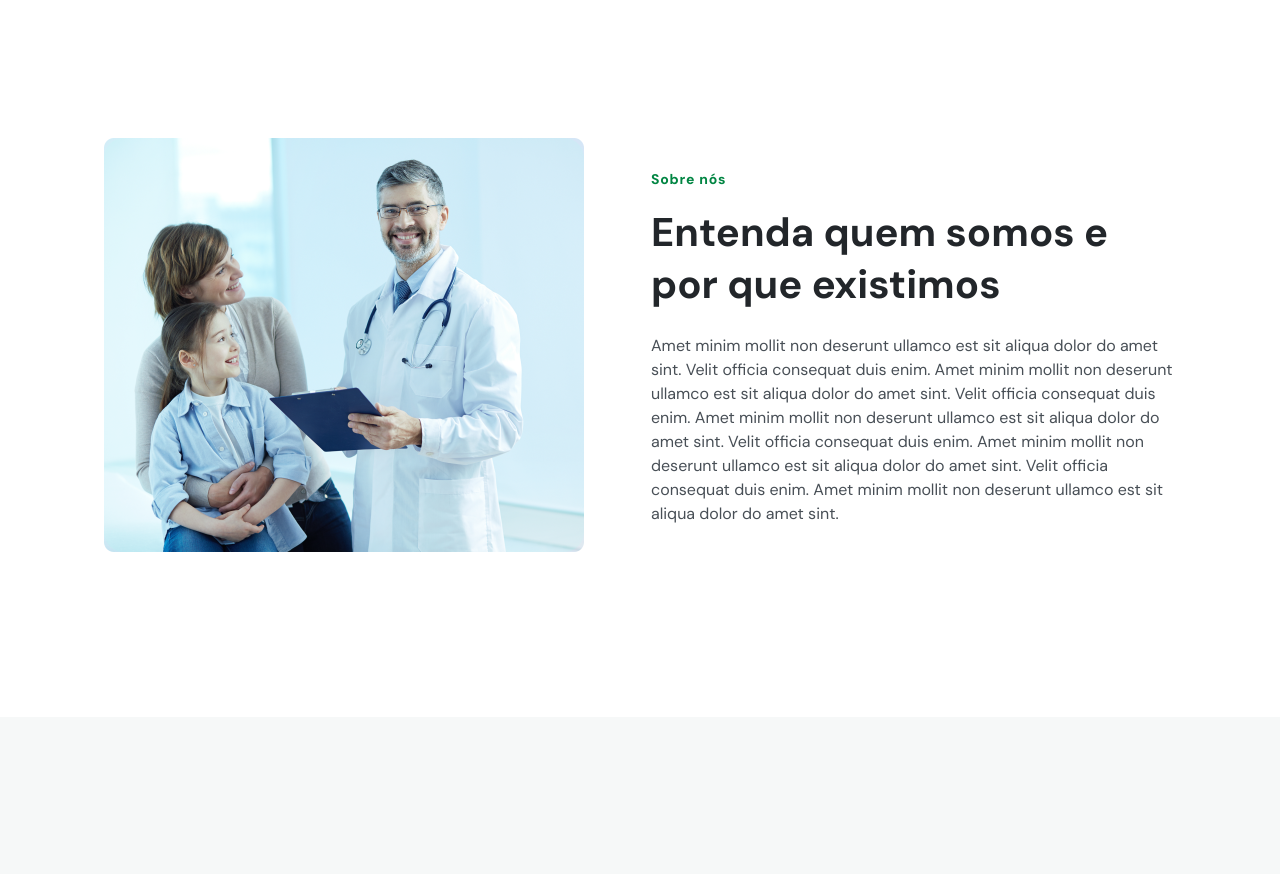
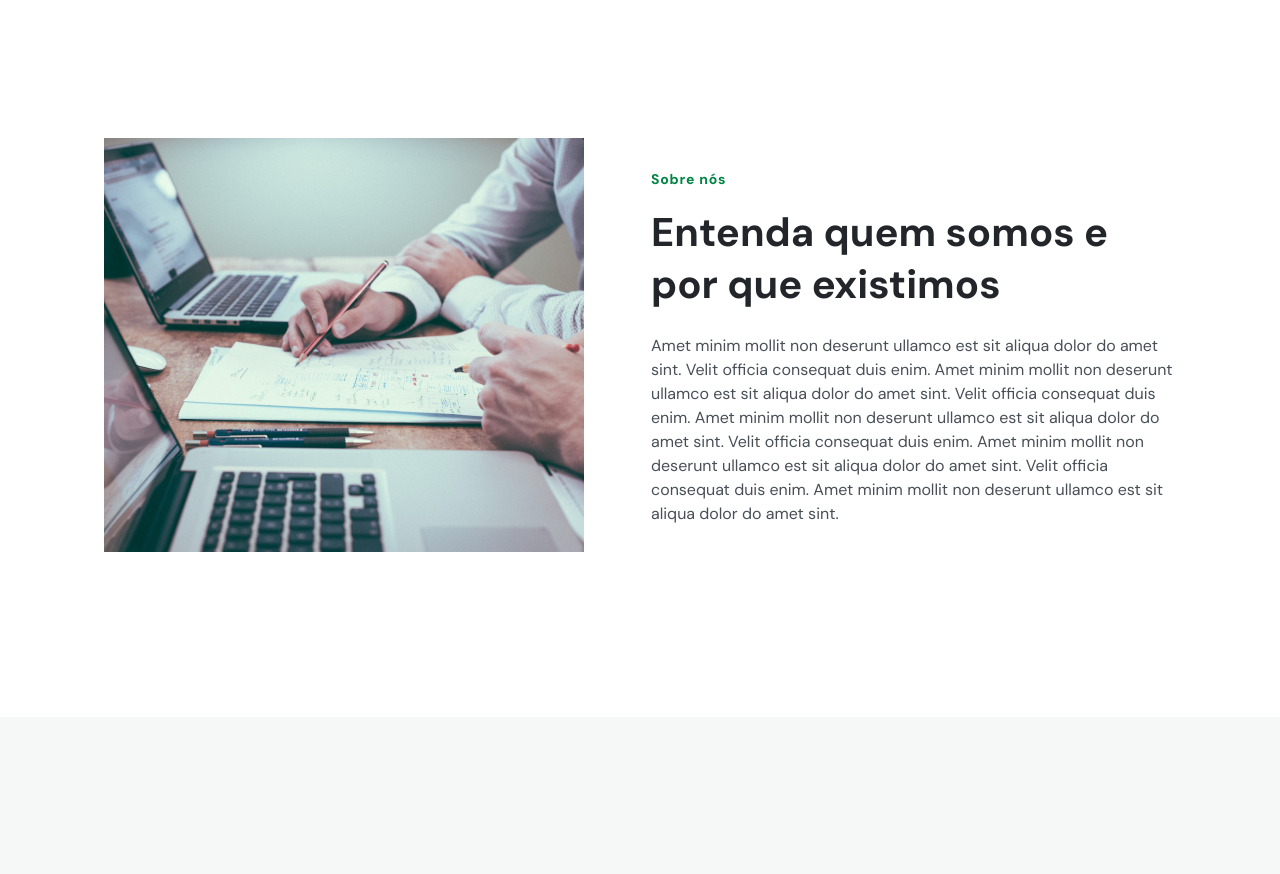
Before and after one commit to leandrocl2005/semearuftm, a plain HTML site: page index.html in a window 1280 px wide. Shown: the part 1880-2754 px from the top of the page. Drawn offline with nearby package versions, Linux system fonts and the light colour scheme.

Commit message:
change image in about section

```diff
--- a/index.html
+++ b/index.html
@@ -432,8 +432,8 @@
 
         <div class="col-b">
           <img
-            src="./assets/doutor-feliz-segurando-prancheta-com-pacientes.png"
-            alt="Doutor feliz segurando prancheta com pacientes"
+            src="./assets/professores-fazendo-anotacoes-em-papel-e-notebook.png"
+            alt="Professores fazendo anotações em papel e notebook"
           />
         </div>
       </div>
```
Also changed, not shown: assets/professores-fazendo-anotacoes-em-papel-e-notebook.png (added).
